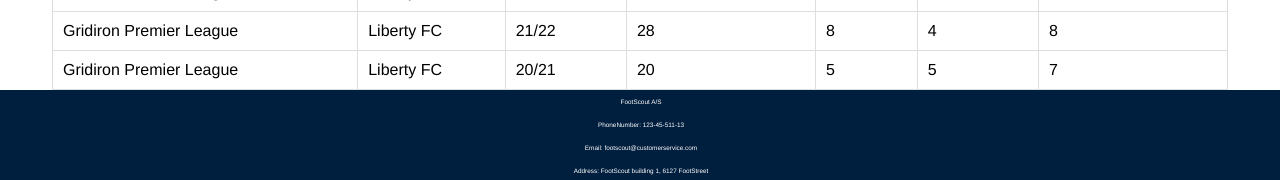
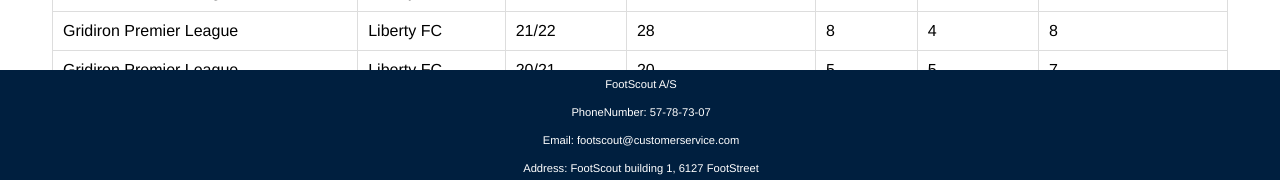
Before and after one commit to h589487/footscout, a Vue app: page /example in a window 1280 px wide. Shown: the part 618-798 px from the top of the page. Built offline with nearby package versions, Linux system fonts and the light colour scheme.

Commit message:
små endring gjort

```diff
--- a/src/Components/PageFooter.vue
+++ b/src/Components/PageFooter.vue
@@ -6,7 +6,7 @@
   <footer>
     <div class="footer-content">
       <p>FootScout A/S</p>
-      <p>PhoneNumber: 123-45-511-13</p>
+      <p>PhoneNumber: 57-78-73-07</p>
       <p>Email: footscout@customerservice.com</p>
       <p>Address: FootScout building 1, 6127 FootStreet</p>
     </div>
@@ -28,7 +28,7 @@ footer {
   display: flex;
   flex-direction: column;
   align-items: center;
-  font-size: 0.4rem; /* Mindre skriftstørrelse */
+  font-size: 0.7rem; /* Mindre skriftstørrelse */
 }
 .footer-content p {
   margin: 0.5rem 0;
```
